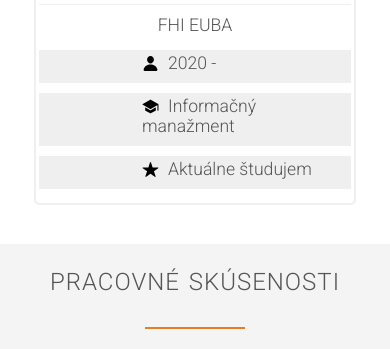
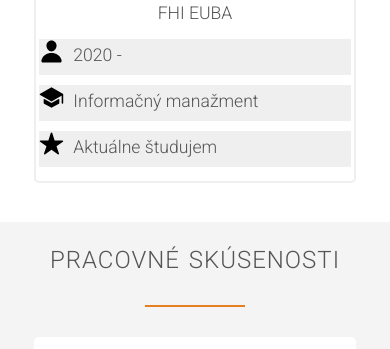
Before and after one commit to duranaf/duranaf.github.io, a plain HTML site: page index.html in a window 390 px wide. Shown: the part 3093-3442 px from the top of the page. Drawn offline with nearby package versions, Linux system fonts and the light colour scheme.

Commit message:
mobile phone education fixes

```diff
--- a/resources/css/queries.css
+++ b/resources/css/queries.css
@@ -119,7 +119,6 @@
     }
 
     .box div {
-        padding-left: 33%;
         background-color: #efefef;
     }
 
@@ -230,8 +229,6 @@
     .city-feature img{
         width: 8%;
         height: auto;
-        padding-bottom: -5px;
-        padding-top: 5px;
     }
 
     .plan-box {
```
